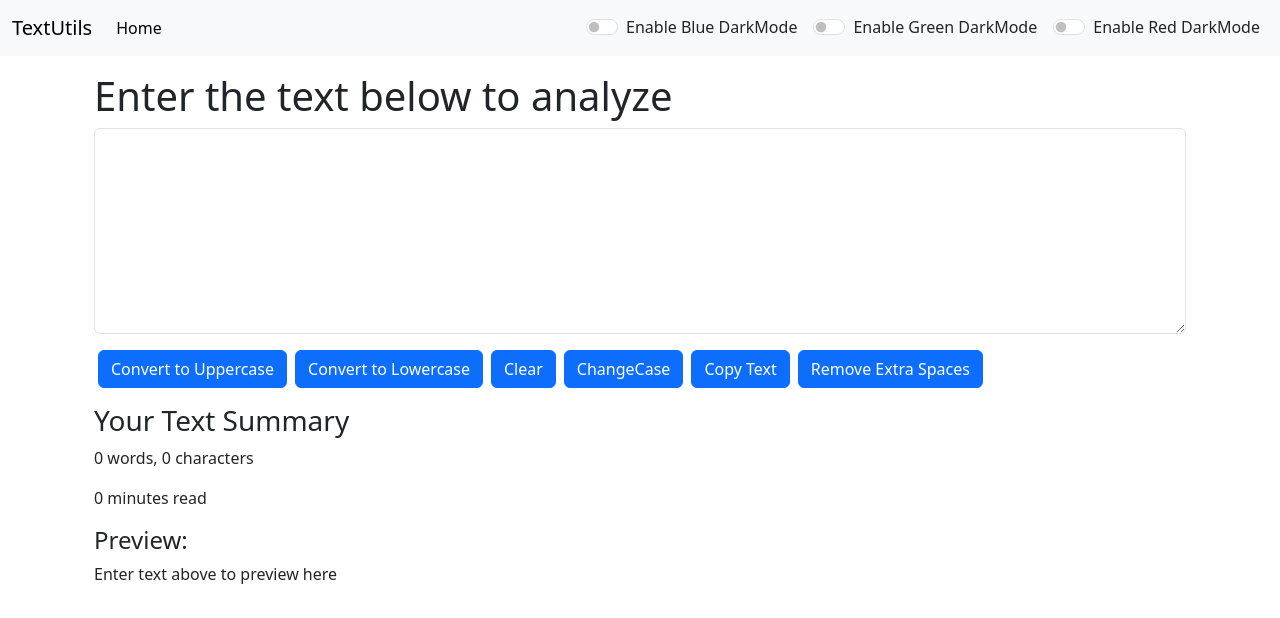
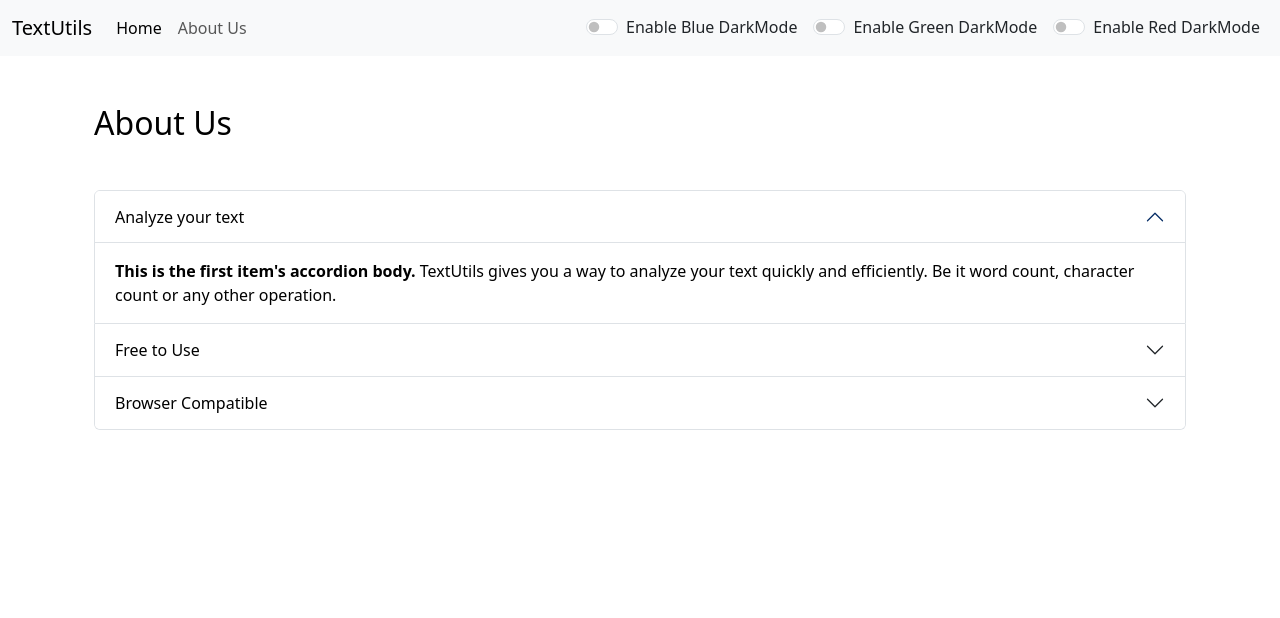
Before and after one commit to SubhamRaj-collab/FirstReactApp, a React (Create React App) app: page /about in a window 1280 px wide. Shown: the top 618 px of the page. Built offline with nearby package versions, Linux system fonts and the light colour scheme.

Commit message:
Fixed bugs related to word counting in textArea

```diff
--- a/package.json
+++ b/package.json
@@ -13,6 +13,8 @@
     "web-vitals": "^2.1.4"
   },
   "scripts": {
+    "predeploy": "npm run build",
+    "deploy": "gh-pages -d build",
     "start": "react-scripts start",
     "build": "react-scripts build",
     "test": "react-scripts test",
@@ -36,7 +38,5 @@
       "last 1 safari version"
     ]
   },
-  "devDependencies": {
-    "gh-pages": "^5.0.0"
-  }
+  "devDependencies": {}
 }
--- a/src/App.js
+++ b/src/App.js
@@ -1,15 +1,15 @@
 import './App.css';
 import React, {useState} from 'react'
-// import About from './Components/About';
+import About from './Components/About';
 import Navbar from './Components/Navbar';
 import TextForm from './Components/TextForm'
 import Alert from './Components/Alert';
-// import {
-//   BrowserRouter as Router,
-//   Routes,
-//   Route,
-//   // Link
-// } from "react-router-dom";
+import {
+  BrowserRouter as Router,
+  Routes,
+  Route,
+  // Link
+} from "react-router-dom";
 
 function App() {
 
@@ -92,7 +92,7 @@ function App() {
 
   return (
     <>
-    {/* <Router> */}
+    <Router>
       <Navbar title = "TextUtils" aboutText="About Us" mode={mode} blueToggleMode={blueToggleMode} greenToggleMode={greenToggleMode} redToggleMode={redToggleMode}/>
       <Alert alert = {alert}/>
       <div className="container my-3">
@@ -105,18 +105,18 @@ function App() {
           if we do not use exact path below
 
          */}
-        {/* <Routes> */}
-          {/* <Route exact path="/about" element={<About />} /> */}
+        <Routes>
+          <Route exact path="/about" element={<About />} />
 
-          {/* <Route exact path="/" element={
+          <Route exact path="/" element={
             <TextForm heading="Enter the text below to analyze" mode={mode} showAlert={showAlert} blueToggleMode={blueToggleMode} greenToggleMode={greenToggleMode} redToggleMode={redToggleMode}/>
-          } /> */}
+          } />
 
-            <TextForm heading="Enter the text below to analyze" mode={mode} showAlert={showAlert} blueToggleMode={blueToggleMode} greenToggleMode={greenToggleMode} redToggleMode={redToggleMode}/>
+            {/* <TextForm heading="Enter the text below to analyze" mode={mode} showAlert={showAlert} blueToggleMode={blueToggleMode} greenToggleMode={greenToggleMode} redToggleMode={redToggleMode}/> */}
 
-        {/* </Routes> */}
+        </Routes>
       </div>
-    {/* </Router> */}
+    </Router>
     </>
   );
 }
--- a/src/Components/About.js
+++ b/src/Components/About.js
@@ -7,27 +7,27 @@ export default function About() {
         backgroundColor: "white"
     })
 
-    const [btnText, setBtnText] = useState("Enable Dark mode")
+    // const [btnText, setBtnText] = useState("Enable Dark mode")
 
-    const toggleStyle = ()=>{
-        if(myStyle.color === "black")
-        {
-            setMyStyle({
-                color: "white",
-                backgroundColor: "black",
-                border: "1px solid white"
-            })
-            setBtnText("Enable light mode");
-        }
-        else
-        {
-            setMyStyle({
-                color: "black",
-                backgroundColor: "white"
-            })
-            setBtnText("Enable dark mode");
-        }
-    }
+    // const toggleStyle = ()=>{
+    //     if(myStyle.color === "black")
+    //     {
+    //         setMyStyle({
+    //             color: "white",
+    //             backgroundColor: "black",
+    //             border: "1px solid white"
+    //         })
+    //         setBtnText("Enable light mode");
+    //     }
+    //     else
+    //     {
+    //         setMyStyle({
+    //             color: "black",
+    //             backgroundColor: "white"
+    //         })
+    //         setBtnText("Enable dark mode");
+    //     }
+    // }
 
   return (
     <div className='container' style = {myStyle}>
@@ -36,44 +36,44 @@ export default function About() {
             <div className="accordion-item">
                 <h2 className="accordion-header" id="headingOne">
                 <button className="accordion-button" type="button" style = {myStyle} data-bs-toggle="collapse" data-bs-target="#collapseOne" aria-expanded="true" aria-controls="collapseOne">
-                    Accordion Item #1
+                    Analyze your text
                 </button>
                 </h2>
                 <div id="collapseOne" className="accordion-collapse collapse show" aria-labelledby="headingOne" data-bs-parent="#accordionExample">
                 <div className="accordion-body" style = {myStyle}>
-                    <strong>This is the first item's accordion body.</strong> It is shown by default, until the collapse plugin adds the appropriate classNamees that we use to style each element. These classNamees control the overall appearance, as well as the showing and hiding via CSS transitions. You can modify any of this with custom CSS or overriding our default variables. It's also worth noting that just about any HTML can go within the <code>.accordion-body</code>, though the transition does limit overflow.
+                    <strong>This is the first item's accordion body.</strong> TextUtils gives you a way to analyze your text quickly and efficiently. Be it word count, character count or any other operation.
                 </div>
                 </div>
             </div>
             <div className="accordion-item">
                 <h2 className="accordion-header" id="headingTwo">
                 <button className="accordion-button collapsed" type="button" style = {myStyle} data-bs-toggle="collapse" data-bs-target="#collapseTwo" aria-expanded="false" aria-controls="collapseTwo">
-                    Accordion Item #2
+                    Free to Use
                 </button>
                 </h2>
                 <div id="collapseTwo" className="accordion-collapse collapse" aria-labelledby="headingTwo" data-bs-parent="#accordionExample">
                 <div className="accordion-body" style = {myStyle}>
-                    <strong>This is the second item's accordion body.</strong> It is hidden by default, until the collapse plugin adds the appropriate classNamees that we use to style each element. These classNamees control the overall appearance, as well as the showing and hiding via CSS transitions. You can modify any of this with custom CSS or overriding our default variables. It's also worth noting that just about any HTML can go within the <code>.accordion-body</code>, though the transition does limit overflow.
+                    <strong>This is the second item's accordion body.</strong> Text Utils is free character counting tool that provides instant character count & word count statistics for a given text. TextUtils reports the number of words and characters. Thus it is suitable for writing text with word/ character limit.
                 </div>
                 </div>
             </div>
             <div className="accordion-item">
                 <h2 className="accordion-header" id="headingThree">
                 <button className="accordion-button collapsed" type="button" style = {myStyle} data-bs-toggle="collapse" data-bs-target="#collapseThree" aria-expanded="false" aria-controls="collapseThree">
-                    Accordion Item #3
+                    Browser Compatible
                 </button>
                 </h2>
                 <div id="collapseThree" className="accordion-collapse collapse" aria-labelledby="headingThree" data-bs-parent="#accordionExample">
                 <div className="accordion-body" style = {myStyle}>
-                    <strong>This is the third item's accordion body.</strong> It is hidden by default, until the collapse plugin adds the appropriate classNamees that we use to style each element. These classNamees control the overall appearance, as well as the showing and hiding via CSS transitions. You can modify any of this with custom CSS or overriding our default variables. It's also worth noting that just about any HTML can go within the <code>.accordion-body</code>, though the transition does limit overflow.
+                    <strong>This is the third item's accordion body.</strong> This word counter software works in any browser such as chrome, firefox, Internet Explorer, Safari, Opera. It suits to count characters in facebook, blog, books, excel document, pdf, essays, etc.
                 </div>
                 </div>
             </div>
         </div>
 
-        <div className="container">
+        {/* <div className="container">
             <button className='my-3 btn btn-primary' type="button" onClick={toggleStyle}>{btnText}</button>
-        </div>
+        </div> */}
 
     </div>
   )
--- a/src/Components/Navbar.js
+++ b/src/Components/Navbar.js
@@ -1,8 +1,8 @@
 import React from 'react'
 import PropTypes from 'prop-types'
-// import {
-//   Link
-// } from "react-router-dom";
+import {
+  Link
+} from "react-router-dom";
 
 Navbar.propTypes = {
   title: PropTypes.string.isRequired,
@@ -14,22 +14,22 @@ export default function Navbar(props) {
     <>
       <nav className={`navbar navbar-expand-lg navbar-${props.mode} bg-${props.mode}`}>
         <div className="container-fluid">
-          {/* <Link className="navbar-brand" to="/">{props.title}</Link> */}
-          <a className="navbar-brand" href="#">{props.title}</a>
+          <Link className="navbar-brand" to="/">{props.title}</Link>
+          {/* <a className="navbar-brand" href="#">{props.title}</a> */}
           <button className="navbar-toggler" type="button" data-bs-toggle="collapse" data-bs-target="#navbarSupportedContent" aria-controls="navbarSupportedContent" aria-expanded="false" aria-label="Toggle navigation">
             <span className="navbar-toggler-icon"></span>
           </button>
           <div className="collapse navbar-collapse" id="navbarSupportedContent">
             <ul className="navbar-nav me-auto mb-2 mb-lg-0">
               <li className="nav-item">
-                {/* <Link className="nav-link active" aria-current="page" to="/">Home</Link> */}
-                <a className="nav-link active" aria-current="page" href="#">Home</a>
+                <Link className="nav-link active" aria-current="page" to="/">Home</Link>
+                {/* <a className="nav-link active" aria-current="page" href="#">Home</a> */}
               </li>
-              {/*<li className="nav-item">
-                // <Link className="nav-link" to="/about">{props.aboutText}</Link>
-                <a className="nav-link" href="/about">{props.aboutText}</a>
+              <li className="nav-item">
+                <Link className="nav-link" to="/about">{props.aboutText}</Link>
+                {/* <a className="nav-link" href="/about">{props.aboutText}</a> */}
               </li>
-              */}
+
             </ul>
             {/* <form className="d-flex" role="search">
               <input className="form-control me-2" type="search" placeholder="Search" aria-label="Search" />
--- a/src/Components/TextForm.js
+++ b/src/Components/TextForm.js
@@ -60,12 +60,18 @@ export default function TextForm(props) {
 
     const[text, setText] = useState("")
 
-    const texts = text.split(" ")
-    let wordlength = texts.length
-    if(text.charAt(text.length-1) === ' ' || text === "")
-    {
-        wordlength--;
-    }
+    // const texts = text.split(" ")
+    // let wordlength = texts.length
+    // if(text.charAt(text.length-1) === ' ' || text === "")
+    // {
+    //     wordlength--;
+    // }
+    // This is not working.
+    // Code is changed below
+
+    let wordLength = text.split(" ").filter((element)=>{
+        return element.length !== 0
+    }).length;
 
     // text = "new Text";  //Wrong way to change state
     // setText("new Text"); //Correct way to change state
@@ -78,17 +84,17 @@ export default function TextForm(props) {
                 <textarea className="form-control" id="textBox"
             onChange={handleOnChange} value={text} rows="8" style={{backgroundColor: props.mode==='dark'?'grey':'white', color:props.mode==='light'?'grey':'white'}}></textarea>
             </div>
-            <button className="btn btn-primary mx-1" onClick={handleUpClick}>Convert to Uppercase</button>
-            <button className="btn btn-primary mx-1" onClick={handleLoClick}>Convert to Lowercase</button>
-            <button className="btn btn-primary mx-1" onClick={handleClearClick}>Clear</button>
-            <button className="btn btn-primary mx-1" onClick={handleCaseChangeClick}>ChangeCase</button>
-            <button className="btn btn-primary mx-1" onClick={handleCopy}>Copy Text</button>
-            <button className="btn btn-primary mx-1" onClick={handleExtraSpaces}>Remove Extra Spaces</button>
+            <button className="btn btn-primary mx-1 my-1" onClick={handleUpClick}>Convert to Uppercase</button>
+            <button className="btn btn-primary mx-1 my-1" onClick={handleLoClick}>Convert to Lowercase</button>
+            <button className="btn btn-primary mx-1 my-1" onClick={handleClearClick}>Clear</button>
+            <button className="btn btn-primary mx-1 my-1" onClick={handleCaseChangeClick}>ChangeCase</button>
+            <button className="btn btn-primary mx-1 my-1" onClick={handleCopy}>Copy Text</button>
+            <button className="btn btn-primary mx-1 my-1" onClick={handleExtraSpaces}>Remove Extra Spaces</button>
         </div>
         <div className="container my-3">
             <h3>Your Text Summary</h3>
-            <p>{wordlength} words, {text.length} characters</p>
-            <p>{0.008*wordlength} minutes read</p>
+            <p>{wordLength} words, {text.length} characters</p>
+            <p>{0.008*wordLength} minutes read</p>
             <h4>Preview:</h4>
             <p>{text.length>0?text:"Enter text above to preview here"}</p>
         </div>
```
Also changed, not shown: 1 other file (tests, documents, lock files or other folders).
